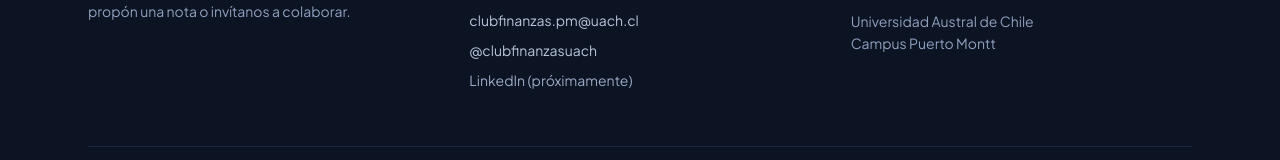
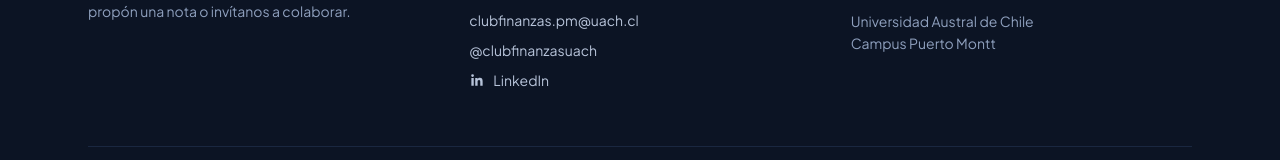
Before and after one commit to HeberLevitureo/Club-de-Finanzas-UACh-PM, a plain HTML site: page index.html in a window 1280 px wide. Shown: the part 5017-5177 px from the top of the page. Drawn offline with nearby package versions, Linux system fonts and the light colour scheme.

Commit message:
Update index.html

```diff
--- a/index.html
+++ b/index.html
@@ -268,9 +268,16 @@
         <h4 class="text-xs font-semibold text-mist-500 mb-4 tracking-wide">Contacto</h4>
         <a class="block text-sm text-mist-300 hover:text-teal-400 mb-2.5 transition-colors" href="mailto:clubfinanzas.pm@uach.cl">clubfinanzas.pm@uach.cl</a>
         <a class="block text-sm text-mist-300 hover:text-teal-400 mb-2.5 transition-colors" href="https://www.instagram.com/clubfinanzasuach/" target="_blank" rel="noopener">@clubfinanzasuach</a>
-        <!-- LinkedIn: descomentar y agregar la URL real cuando el club cree la página -->
-        <!-- <a class="block text-sm text-mist-300 hover:text-teal-400 transition-colors" href="https://www.linkedin.com/company/TU-PAGINA" target="_blank" rel="noopener">LinkedIn</a> -->
-        <span class="block text-sm text-mist-500">LinkedIn (próximamente)</span>
+        <a class="flex items-center gap-2 text-sm text-mist-300 hover:text-teal-400 transition-colors"
+           href="https://www.linkedin.com/company/club-de-finanzas-uach/"
+           target="_blank"
+           rel="noopener noreferrer"
+           aria-label="Perfil de LinkedIn del Club de Finanzas UACh">
+          <svg class="w-4 h-4 flex-shrink-0" viewBox="0 0 24 24" fill="currentColor" aria-hidden="true" focusable="false">
+            <path d="M20.447 20.452h-3.554v-5.569c0-1.328-.027-3.037-1.852-3.037-1.853 0-2.136 1.445-2.136 2.939v5.667H9.351V9h3.414v1.561h.046c.477-.9 1.637-1.85 3.37-1.85 3.601 0 4.267 2.37 4.267 5.455v6.286zM5.337 7.433a2.062 2.062 0 1 1 0-4.124 2.062 2.062 0 0 1 0 4.124zM7.114 20.452H3.558V9h3.556v11.452z"/>
+          </svg>
+          <span>LinkedIn</span>
+        </a>
       </div>
       <div>
         <h4 class="text-xs font-semibold text-mist-500 mb-4 tracking-wide">Sede</h4>
```
